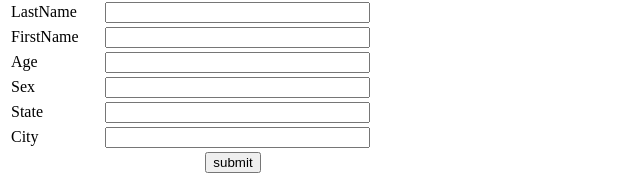
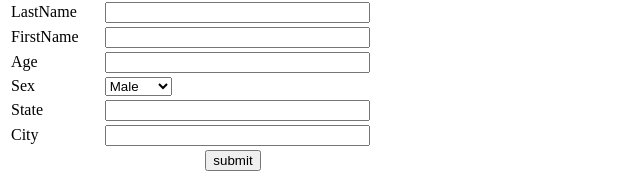
Before and after one commit to rajendra95/My_Voting_Poll, a plain HTML site: page db.html in a window 1280 px wide. Shown: the part 176-350 px from the top of the page, without its empty margins (0-640 px from the left). Drawn offline with Linux system fonts and the light colour scheme.

Commit message:
Update db.html

```diff
--- a/db.html
+++ b/db.html
@@ -54,7 +54,7 @@
                 <label for = "Sex">Sex</label>
                 </td>
                 <td>
-                <input type="text" name="Sex" maxlength="50" size="30">
+                <select name="Sex" size "30"> <option value="Male">Male</option> <option value="Female">Female</option> <option value="Others">Others</option>></select>
                 </td>
                 </tr>
                 <tr>
```
